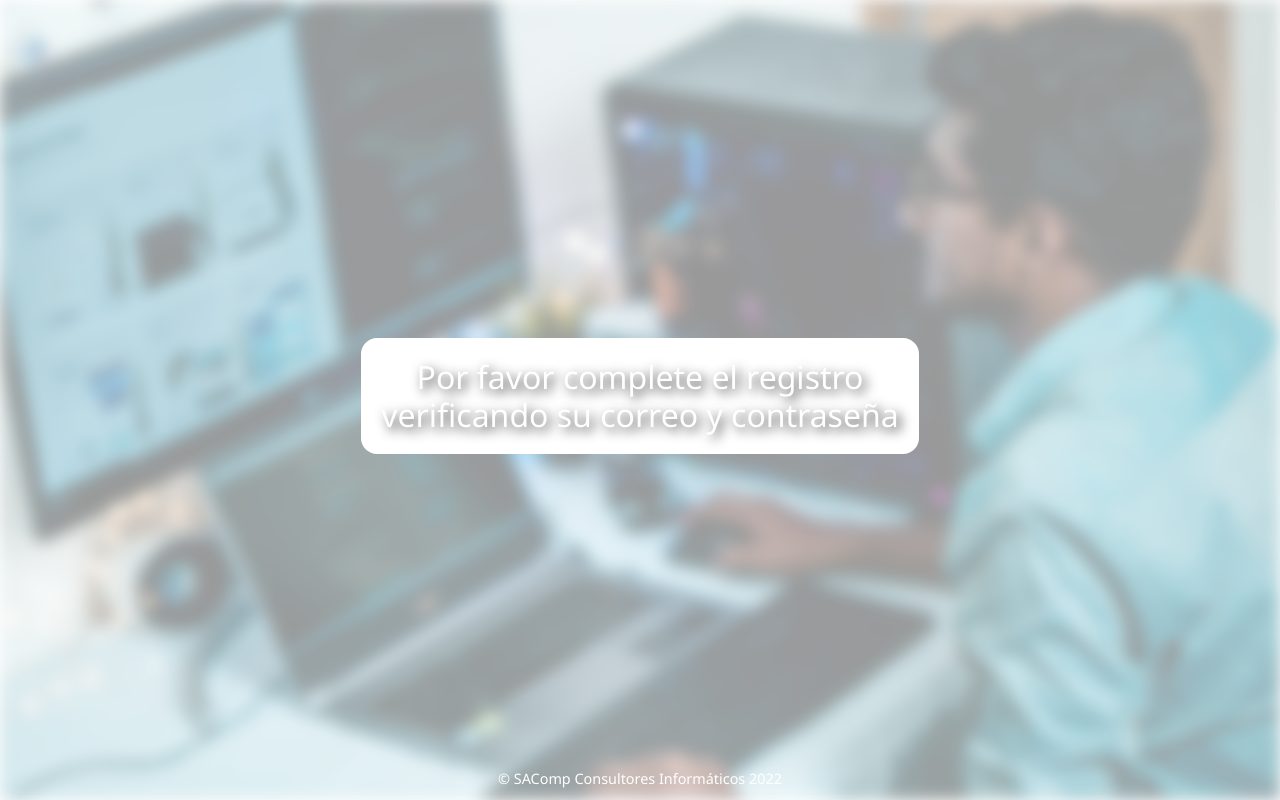
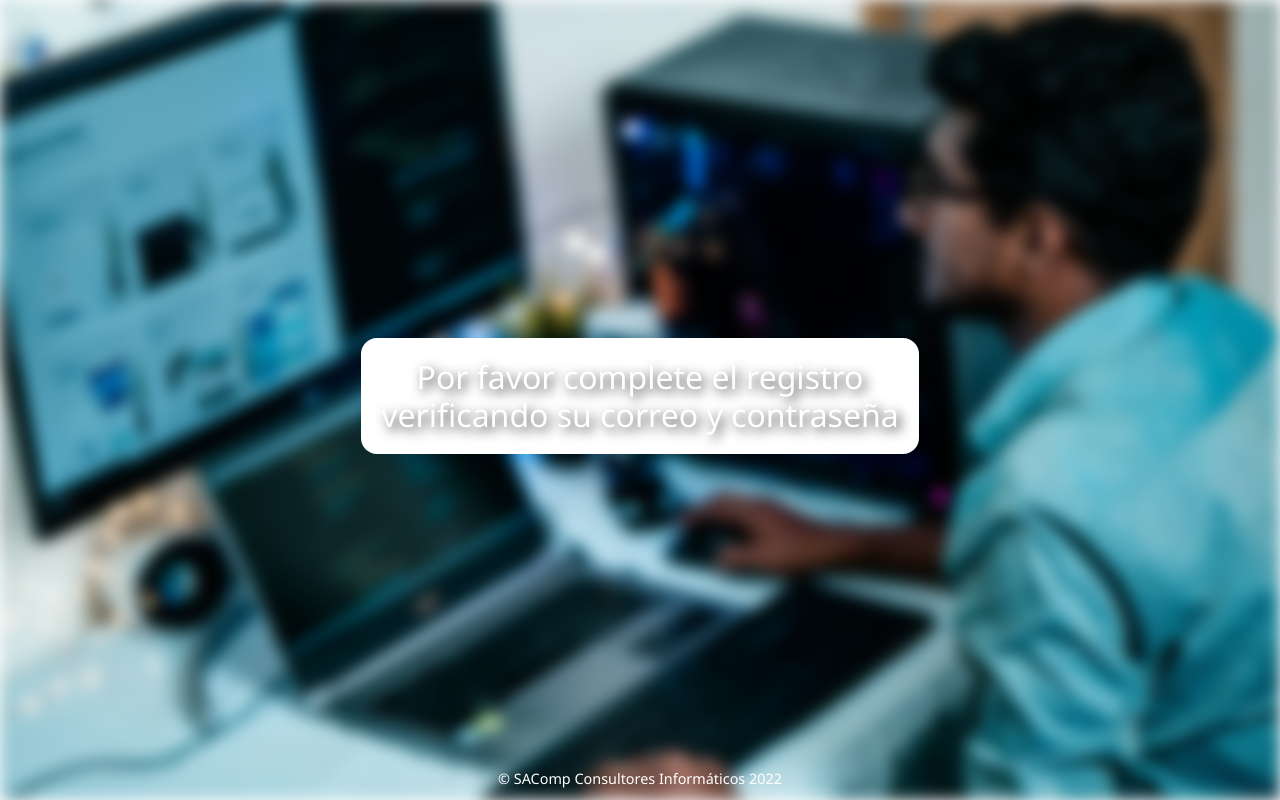
Before and after one commit to Zck08/openhouse, a Flask app: page /verificacion in a window 1280 px wide. Run offline with Flask 3, Linux system fonts and the light colour scheme; some libraries are stand-ins or nearby versions.

Commit message:
Update verificacion.html

```diff
--- a/templates/verificacion.html
+++ b/templates/verificacion.html
@@ -35,7 +35,7 @@
       background-size: cover;
       background-position: center;
       filter: blur(8px);
-      opacity: 0.4;
+      opacity: 1;
       z-index: -1;
     }
 
@@ -53,7 +53,7 @@
       text-align: center;
       font-size: 0.9rem;
       z-index: 1;
-      color: #fff;
+      color: #ffffff54;
     }
   </style>
 </head>
```
